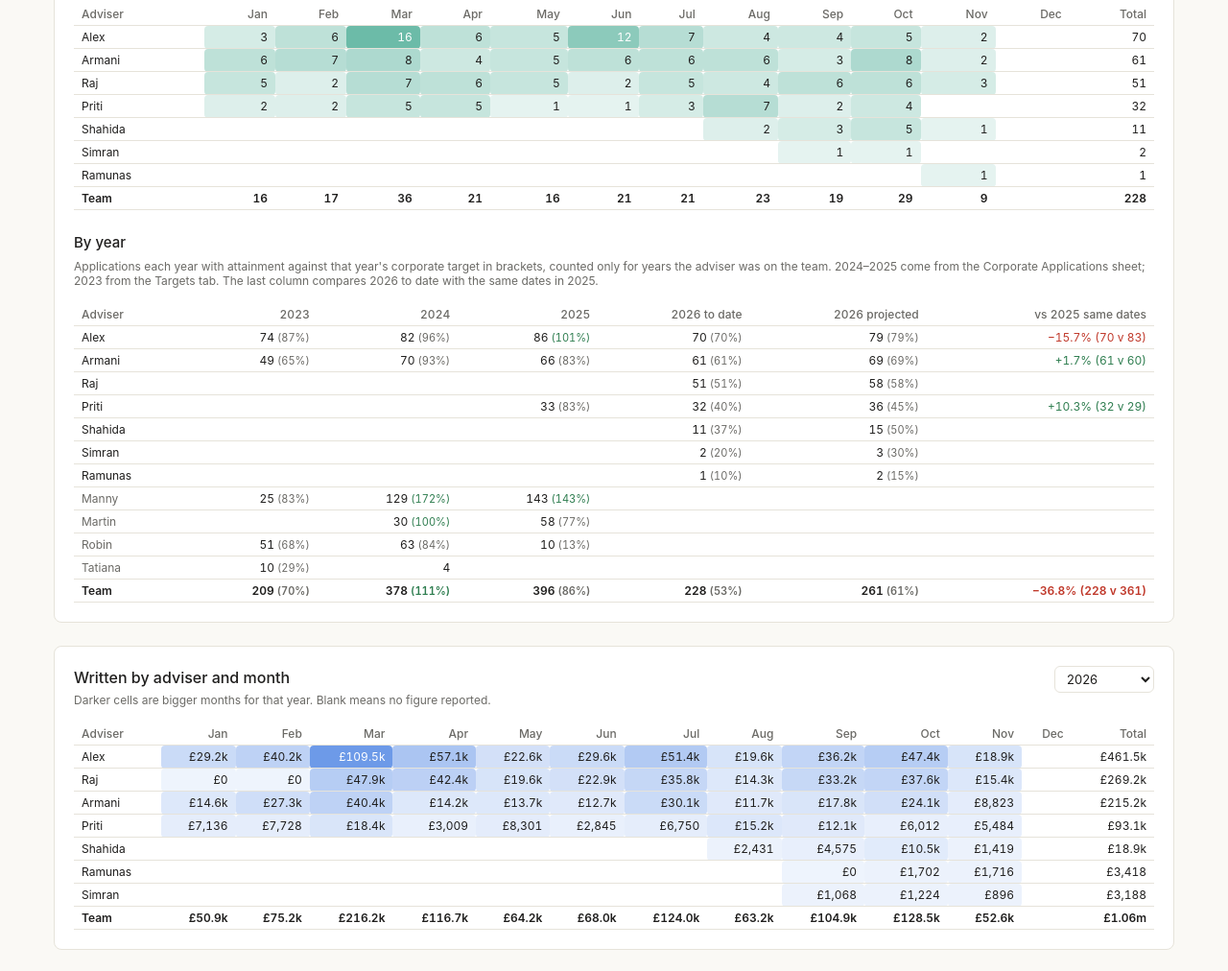
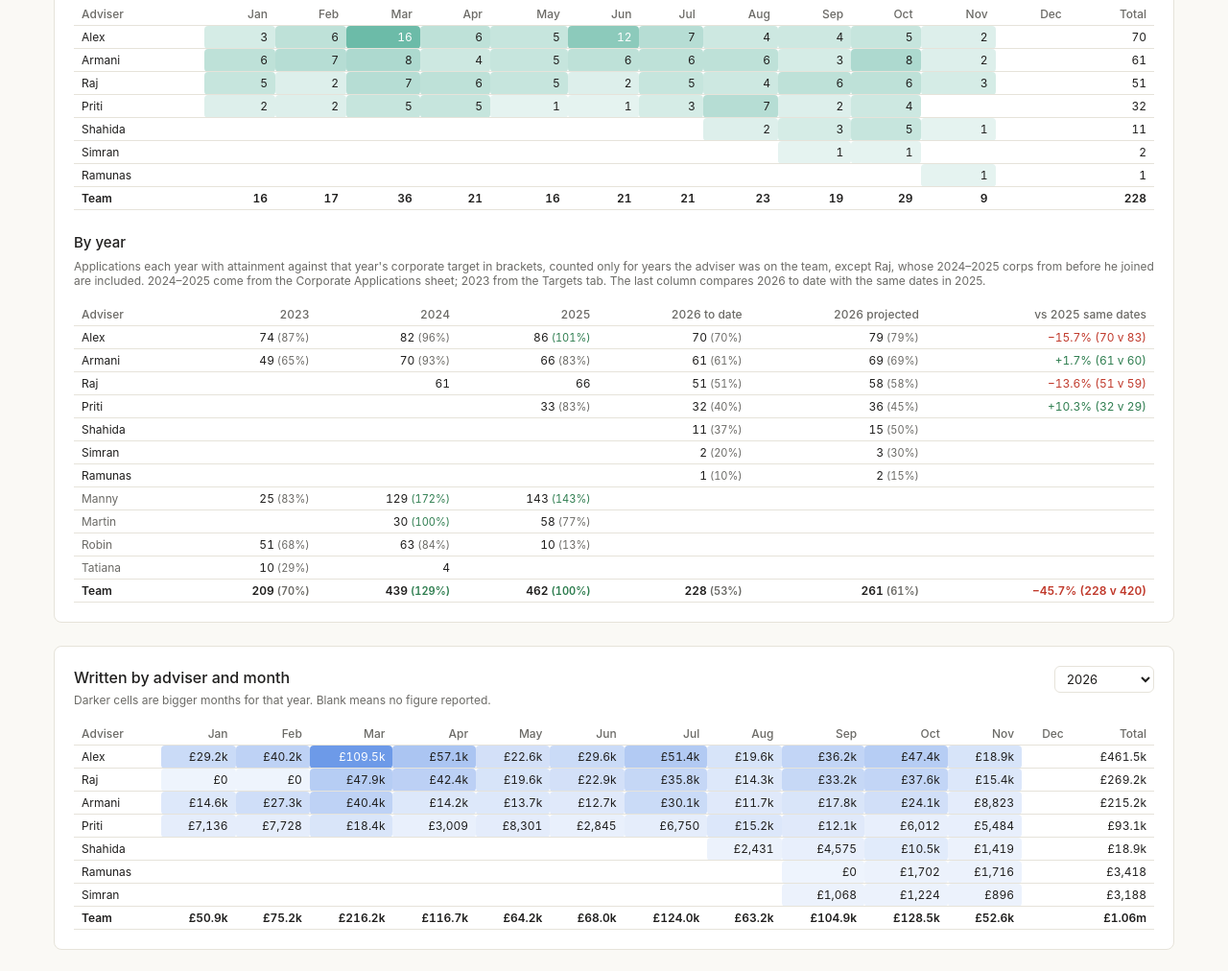
Before and after one commit to OrchardMonk/superstars-wtp, a plain HTML site: page index.html in a window 1280 px wide. Shown: the part 1405-2417 px from the top of the page at 96% size. Drawn offline with nearby package versions, Linux system fonts and the light colour scheme.

Commit message:
Include Raj pre-team corps 2024-2025

```diff
--- a/index.html
+++ b/index.html
@@ -234,7 +234,7 @@ window.dash = (() => {
       </table>
     </div>
     <h3 class="ss-sub">By year</h3>
-    <p class="note">Applications each year with attainment against that year's corporate target in brackets, counted only for years the adviser was on the team. 2024–2025 come from the Corporate Applications sheet; 2023 from the Targets tab. The last column compares 2026 to date with the same dates in 2025.</p>
+    <p class="note">Applications each year with attainment against that year's corporate target in brackets, counted only for years the adviser was on the team, except Raj, whose 2024–2025 corps from before he joined are included. 2024–2025 come from the Corporate Applications sheet; 2023 from the Targets tab. The last column compares 2026 to date with the same dates in 2025.</p>
     <div class="ss-tablewrap">
       <table class="ss-table" data-source="corp_years" data-row-key="adviser">
         <thead><tr>
@@ -376,7 +376,7 @@ window.dash = (() => {
       <dt>Targets</dt><dd>2026 written and banked targets from the Targets tab. Simran and Ramunas have written targets but no banked target.</dd>
       <dt>Last update</dt><dd><span data-draw="v" data-fmt="text" data-source="report_status" data-field="last_report" data-row="0">—</span></dd>
       <dt>Previous years</dt><dd>2023–2025 adviser figures from the WTP tab: Alex, Armani, Robin, Tatiana and Manny (2023); plus Martin (2024); Alex, Armani, Robin, Manny, Martin and Priti (2025). They add up exactly to the tab's team totals for each month.</dd>
-      <dt>Corporate applications</dt><dd>2026: monthly counts per adviser from the C&amp;E Apps 2026 tab. 2024–2025: each application in the Corporate Applications sheet of the Adviser Corps Input Sheet, by date. 2023: year-end outcomes on the Targets tab. Applications count only for years the adviser was on the team (from the written figures); targets come from the Targets tab, and the team target is the sum of those advisers' targets.</dd>
+      <dt>Corporate applications</dt><dd>2026: monthly counts per adviser from the C&amp;E Apps 2026 tab. 2024–2025: each application in the Corporate Applications sheet of the Adviser Corps Input Sheet, by date. 2023: year-end outcomes on the Targets tab. Applications count only for years the adviser was on the team (from the written figures), except Raj, whose 2024–2025 applications from before he joined are included in his row and the team totals; targets come from the Targets tab, and the team target is the sum of those advisers' targets.</dd>
       <dt>Left out</dt><dd>Martin's January 2026 figure (£293 written), which the WTP tab also keeps out of the team total.</dd>
     </dl>
   </details>
@@ -634,11 +634,11 @@ window.dash = (() => {
 
   dash.calc('corp_pivot', {
     title: 'Corporate applications by month',
-    description: 'Corporate applications per adviser per month for 2024–2026, counting only advisers on the team that year, with a team row per year.',
+    description: 'Corporate applications per adviser per month for 2024–2026, counting only advisers on the team that year (plus Raj’s 2024–2025 applications from before he joined), with a team row per year.',
     inputs: ['corp_apps_2026', 'corp_log', 'team_members'],
     fn: (corp_apps_2026, corp_log, team_members) => {
       const names = ['Jan','Feb','Mar','Apr','May','Jun','Jul','Aug','Sep','Oct','Nov','Dec'];
-      const on = new Set(team_members.map((m) => m.year + '|' + m.adviser));
+      const on = new Set([...team_members.map((m) => m.year + '|' + m.adviser), '2024|Raj', '2025|Raj']);
       const recs = [
         ...corp_log.map((r) => ({ year: Number(r.date.slice(0, 4)), m: names[Number(r.date.slice(5, 7)) - 1], adviser: r.adviser, v: 1 })),
         ...corp_apps_2026.map((r) => ({ year: 2026, m: r.month_name, adviser: r.adviser, v: Number(r.apps || 0) })),
@@ -661,10 +661,10 @@ window.dash = (() => {
 
   dash.calc('corp_years', {
     title: 'Corporate applications by year',
-    description: 'Applications and attainment per adviser by year (2024–2025 from the Corporate Applications sheet, 2023 from the Targets tab), only for years on the team, with 2026 against the same dates in 2025.',
+    description: 'Applications and attainment per adviser by year (2024–2025 from the Corporate Applications sheet, 2023 from the Targets tab), only for years on the team (plus Raj’s pre-team 2024–2025), with 2026 against the same dates in 2025.',
     inputs: ['corp_history', 'corp_log', 'corp_ytd', 'team_members', 'report_status'],
     fn: (corp_history, corp_log, corp_ytd, team_members, report_status) => {
-      const on = new Set(team_members.map((m) => m.year + '|' + m.adviser));
+      const on = new Set([...team_members.map((m) => m.year + '|' + m.adviser), '2024|Raj', '2025|Raj']);
       const asOf = String(report_status[0].as_of);
       const same25 = '2025' + asOf.slice(4);
       const by = new Map();
```
